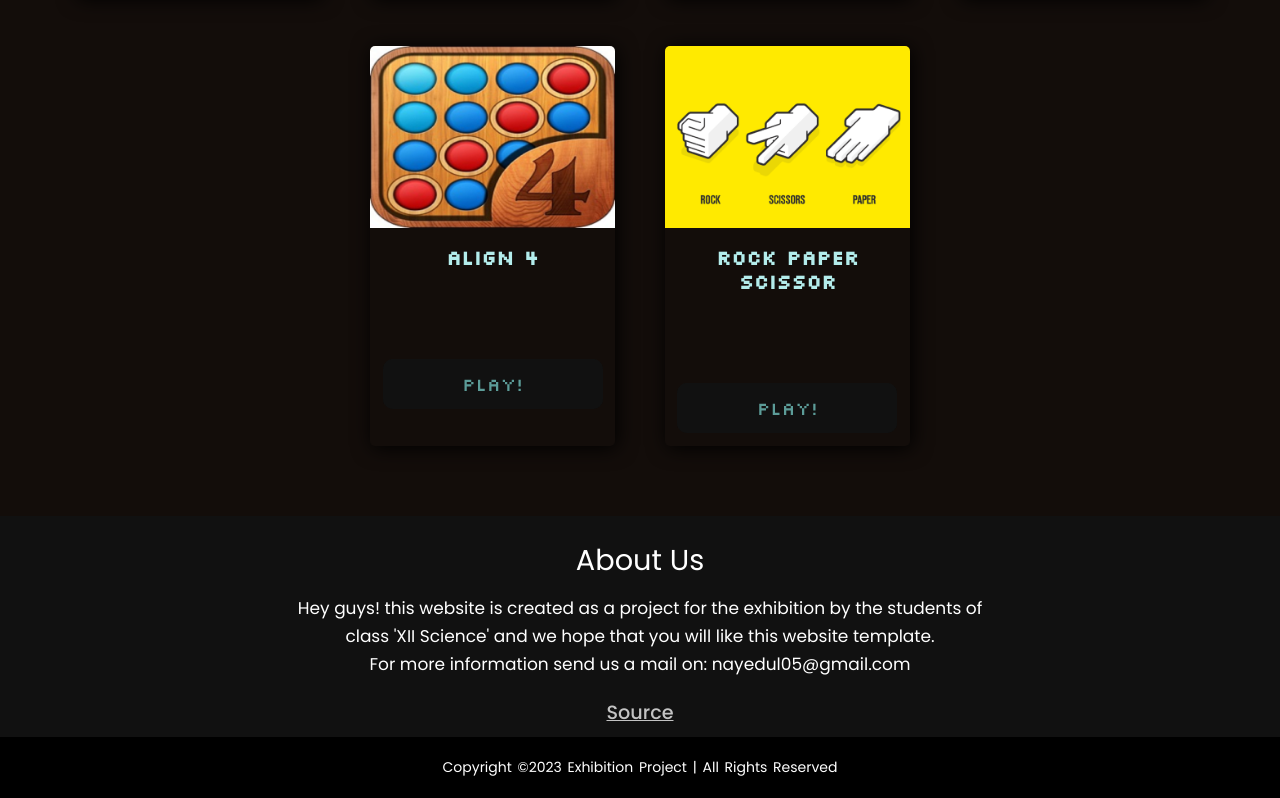
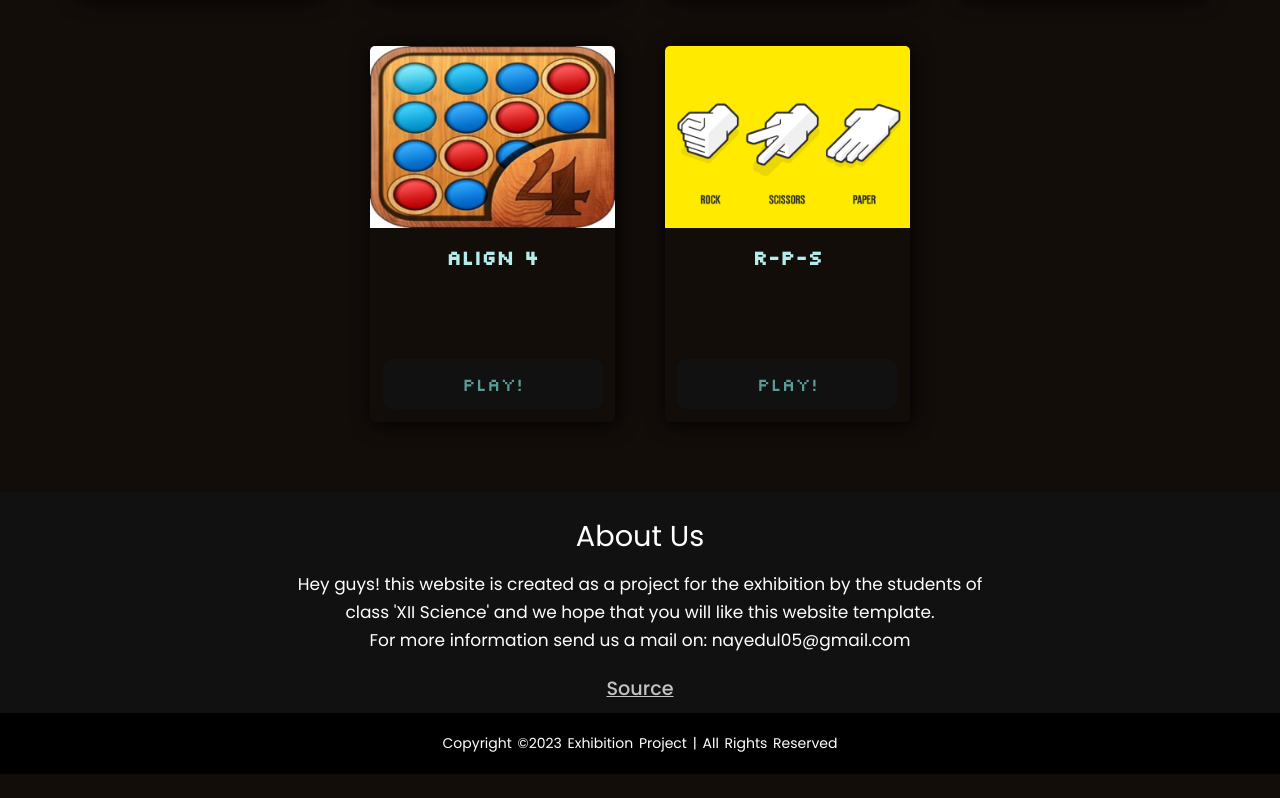
Before and after one commit to pasppy/gamersarena, a plain HTML site: page index.html in a window 1280 px wide. Shown: the part 2131-2929 px from the top of the page. After the commit the page ends 2905 px from the top, so only its background shows below. Drawn offline with nearby package versions, Linux system fonts and the light colour scheme; a web font is replaced by a local one.

Commit message:
Update index.html

```diff
--- a/index.html
+++ b/index.html
@@ -273,7 +273,7 @@
 						</div>
 						<div class="title">
 							<h1>
-								Rock Paper Scissor</h1>
+								R-P-S</h1>
 						</div>
 						<div class="des">
 
```
